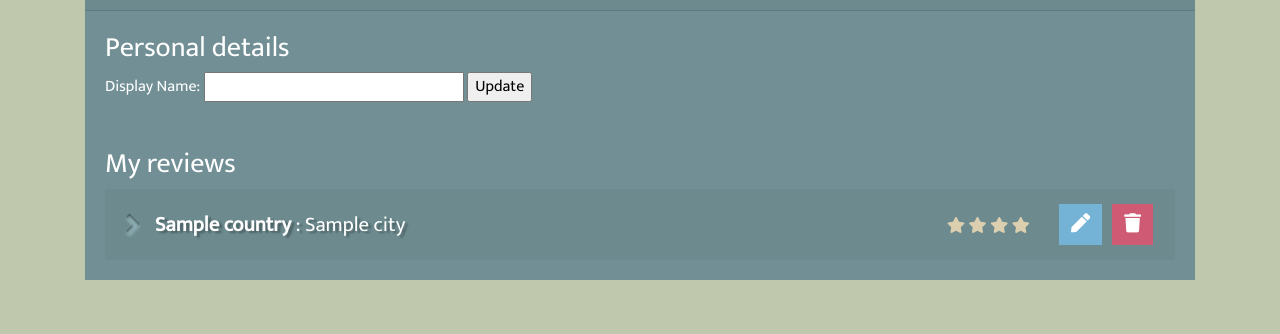
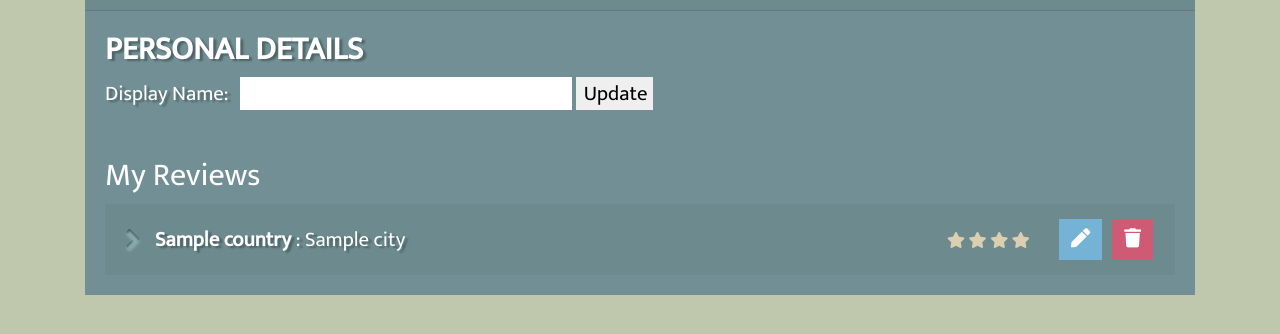
Before and after one commit to alexandruvalentin/Citizfied, a Flask app: template templates/profile.html in a window 1280 px wide. Shown: the part 160-494 px from the top of the page. Run offline with Flask 2, Linux system fonts and the light colour scheme; the template is opened without the code that fills it: most values are stand-ins (such as "Sample title", 1, 10 or a date in 2020); some libraries are stand-ins or nearby versions; some web fonts are replaced.

Commit message:
Further style the Profile page

```diff
--- a/static/css/style.css
+++ b/static/css/style.css
@@ -299,3 +299,25 @@ section#hero {
 [data-toggle=collapse] {
     cursor: pointer;
 }
+
+.card-body.display-name h3 {
+    text-transform: uppercase;
+    font-weight: 600;
+    font-size: 2rem;
+    text-shadow: 3px 2px 2px rgba(0, 0, 0, 0.30);
+}
+
+.card-body.display-name label {
+    margin-right: 8px;
+    font-size: 1.3rem;
+    text-shadow: 3px 2px 2px rgba(0, 0, 0, 0.30);
+}
+
+.card-body.display-name input {
+    padding-left: 8px;
+    color: #000;
+    font-size: 1.3rem;
+    border: none;
+    outline: none;
+    box-shadow: none;
+}
--- a/templates/profile.html
+++ b/templates/profile.html
@@ -10,16 +10,16 @@
                         {{ user.username }}'s Profile
                     </h3>
                 </div>
-                <div class="card-body">
+                <div class="card-body display-name">
                     <h3>Personal details</h3>
-                    <form class="" method="POST">
+                    <form method="POST">
                         <label for="name">Display Name:</label>
                         <input type="text" name="name" id="name" value="{{ user.name }}">
                         <input type="submit" value="Update">
                     </form>
                 </div>
                 <div class="card-body">
-                    <h3>My reviews</h3>
+                    <h2>My Reviews</h2>
                     <div class="accordion" id="accordion">
                         {% for review in reviews %}
                         <div class="card">
```
